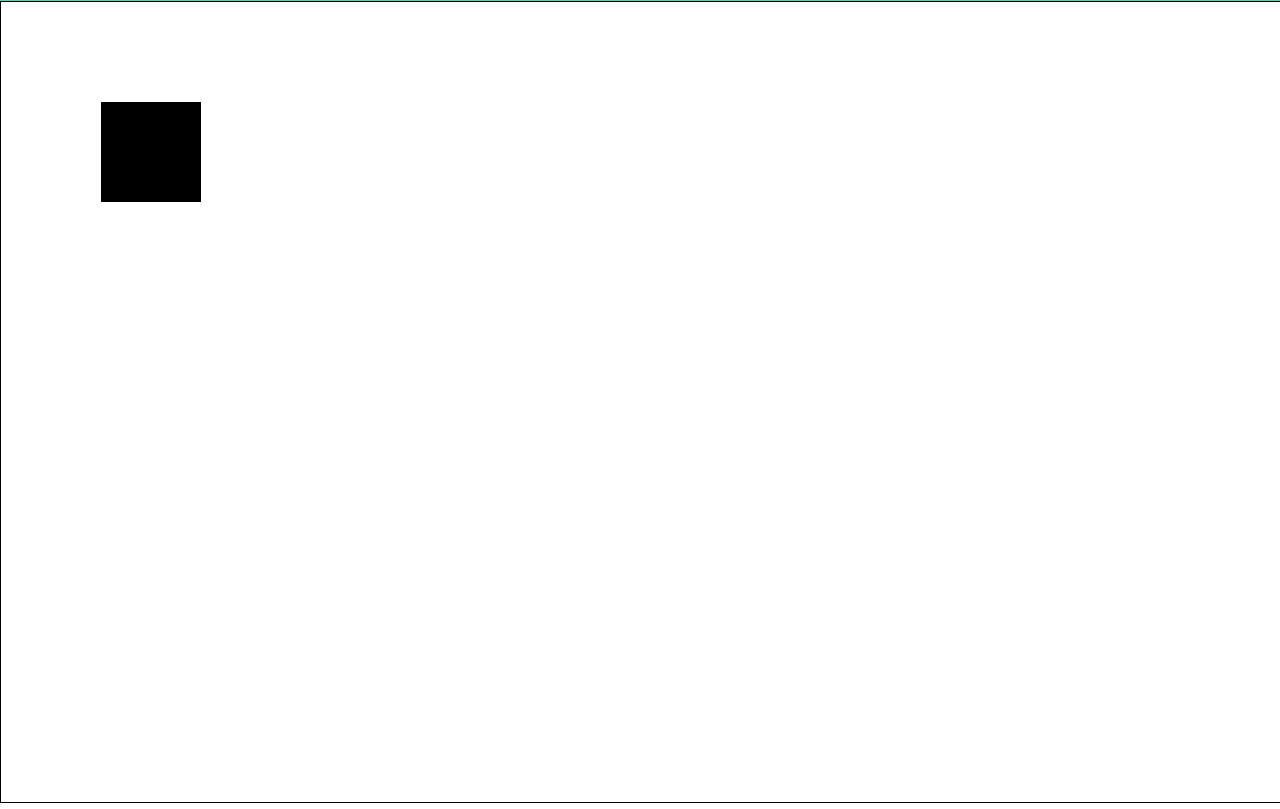
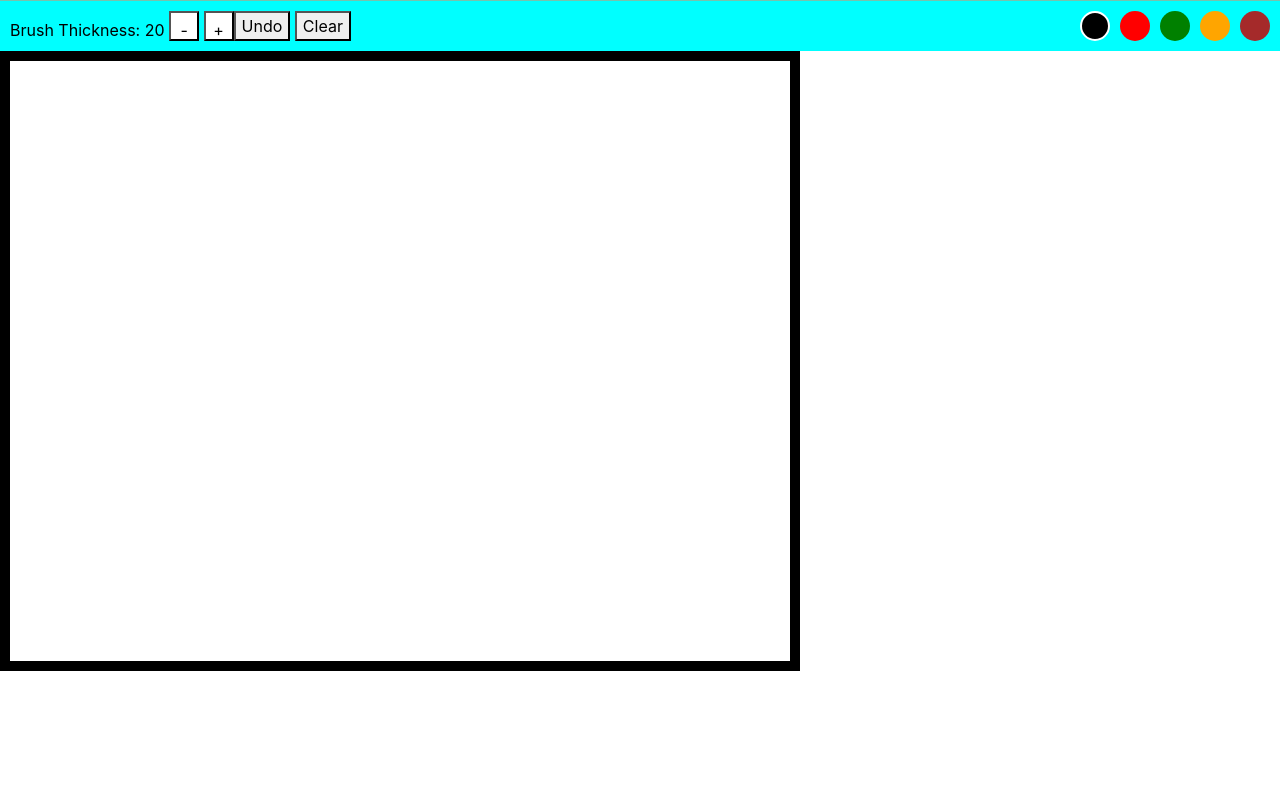
Before and after one commit to ajbarcenas/Do-Do-Doodle, a website: page client/index.html in a window 1280 px wide. Shown: the part 55-864 px from the top of the page. After the commit the page ends 800 px from the top, so only its background shows below. Drawn offline with nearby package versions, Linux system fonts and the light colour scheme.

Commit message:
Created the canvas board with some colors. Still some bugs but we know have a basic layout.

```diff
--- a/client/Canvas/canvas.js
+++ b/client/Canvas/canvas.js
@@ -1,10 +1,43 @@
-var canvas = document.querySelector('canvas');
-canvas.width = window.innerWidth;
-canvas.height = window.innerHeight;
+// create canvas element and append it to document body
+var canvas = document.getElementById('canvas');
+var context = canvas.getContext('2d');
 
-//Passing methods to draw on the canvas.
-var c = canvas.getContext('2d');
-//          x    y   width  height
-c.fillRect(100, 100, 100, 100);
+canvas.width = window.innerWidth - 500;
+canvas.height = 600;
 
-console.log(canvas);
+var radius = 10;
+var drag = false;
+var start_bg_color = "white";
+context.lineWidth = radius * 2; // Smoothes out the line
+
+var putPoint = function(e){
+    if(drag){
+        context.lineTo(e.offsetX, e.offsetY);
+        context.stroke();
+        context.beginPath();
+        //context.arc(x, y, radius, start, end);
+        context.arc(e.offsetX, e.offsetY, radius, 0, Math.PI * 2);
+        context.fill();
+        context.beginPath();
+        context.moveTo(e.offsetX, e.offsetY);
+    }
+}
+
+var engage = function(e){
+    drag = true;
+    putPoint(e);
+}
+var disengage = function(){
+    drag = false;
+    context.beginPath();
+}
+
+canvas.addEventListener('mousedown', engage);
+canvas.addEventListener('mousemove', putPoint);
+canvas.addEventListener('mouseup', disengage);
+
+function clear_canvas(){
+    context.fill() = "white";
+    context.clearRect(0, 0, canvas.width, canvas.height);
+    context.fillRect(0, 0, canvas.width, canvas.height);
+}
--- /dev/null
+++ b/client/Canvas/colors.js
@@ -0,0 +1,37 @@
+// Colors
+//Return an array of all elements in the document with the class name "Swatch"
+var swatches = document.getElementsByClassName('swatch');
+
+var colors = ['black', 'red', 'green', 'orange', 'brown'];
+for(var i = 0 , n = colors.length; i < n; i++){
+    var swatch = document.createElement('div');
+    swatch.className = 'swatch';
+    swatch.style.backgroundColor = colors[i];
+    swatch.addEventListener('click', setSwatch);
+    document.getElementById('colors').appendChild(swatch);
+}
+
+function setColor(color){
+    context.fillStyle = color;
+    context.strokeStyle = color;
+    var active = document.getElementsByClassName('active')[0];
+
+    if(active){
+        active.className = 'swatch';
+    }
+}
+
+function setSwatch(e){
+    //id swatch
+    var swatch = e.target
+
+    //set color
+    setColor(swatch.style.backgroundColor);
+
+    //give active class
+    //adding multiple classes so we need the space
+    swatch.className += ' active';
+}
+
+// Sets the first Color to the First Swatch.
+setSwatch({target: document.getElementsByClassName('swatch')[0]});
--- /dev/null
+++ b/client/Canvas/radius.js
@@ -0,0 +1,37 @@
+//Radius File
+
+var setRadius = function(newRadius){
+    if(newRadius < minRad){
+        newRadius = minRad;
+    }
+    else if(newRadius > maxRad){
+        newRadius = maxRad;
+    }
+
+    radius = newRadius;
+
+    context.lineWidth = radius*2;
+
+    radSpan.innerHTML = radius; // Manipulate the radius value between the span tags.
+}
+var minRad = 0.5;
+var maxRad = 100;
+var defaultRad = 20;
+var interval = 5;
+var radSpan = document.getElementById('radval');
+var decRad = document.getElementById('decrad');
+var incRad = document.getElementById('incrad');
+
+// Adding the Buttons
+decRad.addEventListener('click', function(){
+    setRadius(radius - interval);
+
+});
+
+incRad.addEventListener('click', function(){
+    setRadius(radius + interval);
+
+});
+
+// Sets Default Rad to 20
+setRadius(defaultRad);
--- a/client/index.html
+++ b/client/index.html
@@ -10,14 +10,16 @@
   <script src="https://ajax.googleapis.com/ajax/libs/jquery/3.5.1/jquery.min.js"></script>
   <script src="https://maxcdn.bootstrapcdn.com/bootstrap/3.4.1/js/bootstrap.min.js"></script>
 
+<!--
   <style type="text/css">
     canvas{
       border: 1px solid black;
     }
   </style>
+-->
 </head>
+<link rel="stylesheet" href="style/master.css">
 <body>
-
   <nav class="navbar navbar-expand-lg navbar-dark bg-primary">
     <a class="navbar-brand" href="#">Do-Do-Doodle!</a>
     <button class="navbar-toggler" type="button" data-toggle="collapse" data-target="#navbarColor01" aria-controls="navbarColor01" aria-expanded="false" aria-label="Toggle navigation">
@@ -34,7 +36,26 @@
       </ul>
     </div>
   </nav>
-  <canvas></canvas>
+  <div id = "toolbar">
+
+    <div id = "rad">
+      Brush Thickness: <span id = "radval"></span>
+      <button id = "decrad" class = "radcontrol"> - </button>
+      <button id = "incrad" class = "radcontrol"> + </button>
+    </div>
+
+    <div id="colors"></div>
+
+    <div id="resets">
+      <button  id = "undo"  class= "button"> Undo </button>
+      <button onclick="clear_canvas()" id = "clear" class= "button"> Clear </button>
+    </div>
+  </div>
+  <canvas id="canvas" style="border: 10px solid black;"> Test </canvas>
   <script src="Canvas/canvas.js"></script>
+  <script src="Canvas/radius.js"></script>
+  <script src="Canvas/colors.js"></script>
+
+
 </body>
 </html>
--- /dev/null
+++ b/client/style/master.css
@@ -0,0 +1,54 @@
+* {
+  box-sizing: border-box;
+  -moz-box-sizing: border-box;
+
+  /* Cant select anything in the doc*/
+  user-select: none;
+  -webkit-user-select: none;
+  -moz-user-select: none;
+  -ms-user-select: none;
+}
+
+#toolbar {
+  width: 100%;
+  height: 50px;
+  padding: 10px;
+  position: center;
+  top: 0;
+  background-color: aqua;
+  color: black;
+}
+#rad {
+  float: left;
+}
+#colors {
+  float: right;
+}
+
+#resets {
+  float: center;
+}
+.swatch {
+  width: 30px;
+  height: 30px;
+  border-radius: 15px;
+  box-shadow: inset 0px 1px 0px rgba(255, 255, 255, 0.5), 0px, 2px, 2px,
+    rgba(0, 0, 0, 0.5);
+  display: inline-block;
+  margin-left: 10px;
+  background-color: black;
+}
+
+.swatch.active {
+  border: 2px solid white;
+  box-shadow: inset 0px 1px, 2px, rgba(0, 0, 0, 0.5);
+}
+
+.radcontrol {
+  width: 30px;
+  height: 30px;
+  background-color: white;
+  display: inline-block;
+  text-align: center;
+  padding: 5px;
+}
```
